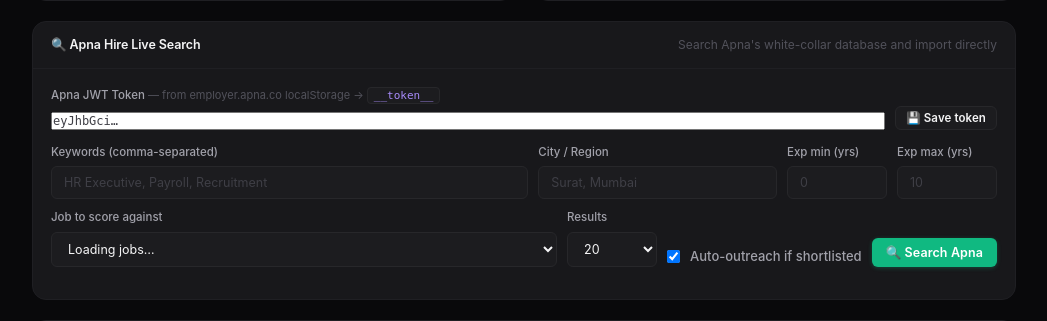
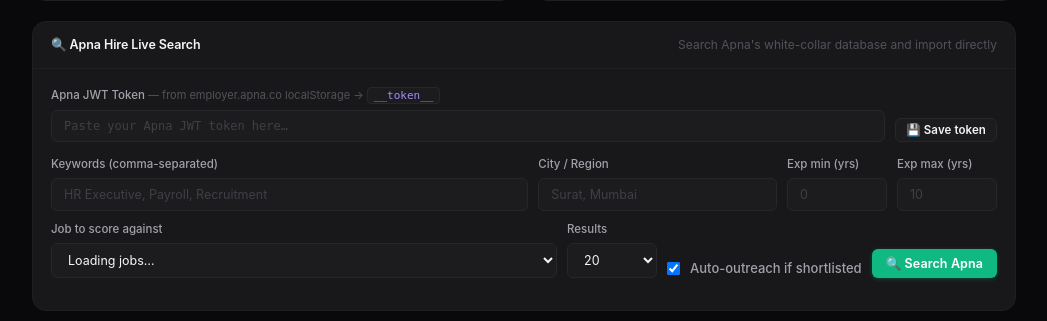
Before and after one commit to SatheMayur/Kairos.1.0, a FastAPI app: page /ui/import in a window 1280 px wide. Shown: the part 931-1252 px from the top of the page, without its empty margins (228-1275 px from the left). Run offline with FastAPI, Linux system fonts and the light colour scheme; data that the repository does not hold is empty; parts of the project's set-up code (start-up, migrations or seed data) failed here and were passed over.

Commit message:
Update import.html: fix apna-token placeholder text

```diff
--- a/app/templates/import.html
+++ b/app/templates/import.html
@@ -136,7 +136,7 @@
     <div style="display:grid;grid-template-columns:1fr auto;gap:10px;align-items:flex-end;margin-bottom:14px">
       <div class="form-group" style="margin:0">
         <label>Apna JWT Token <span style="font-size:11px;font-weight:400;color:var(--text-muted)">— from employer.apna.co localStorage → <code>__token__</code></span></label>
-        <input type="password" id="apna-token" placeholder="eyJhbGci…" style="width:100%;font-family:monospace;font-size:12px">
+        <input type="text" id="apna-token" placeholder="Paste your Apna JWT token here…" style="width:100%;font-family:monospace;font-size:12px" oninput="apnaAutoSave(this.value)">
       </div>
       <button class="btn btn-secondary btn-sm" onclick="apnaSaveToken()" style="white-space:nowrap">💾 Save token</button>
     </div>
```
